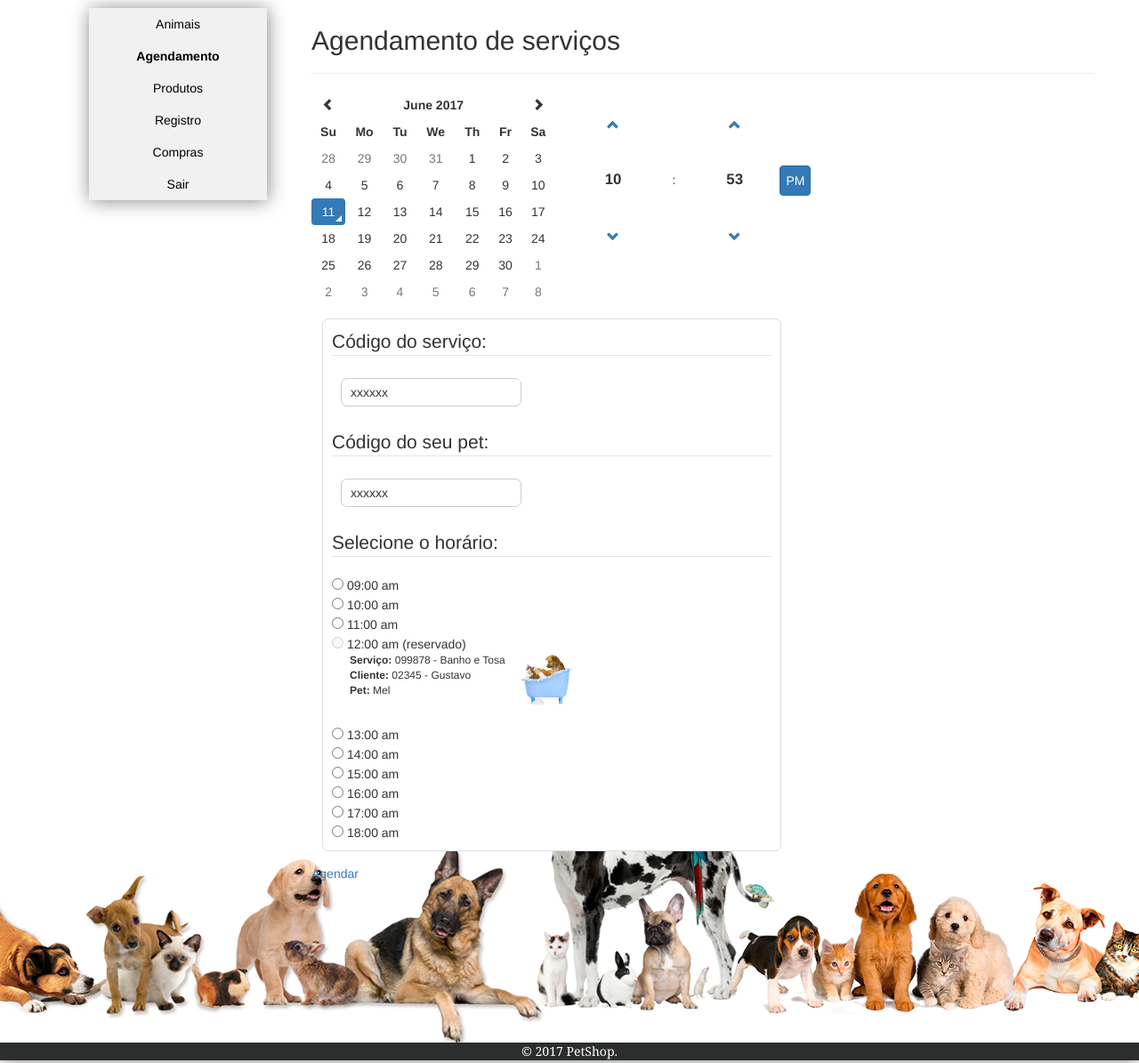
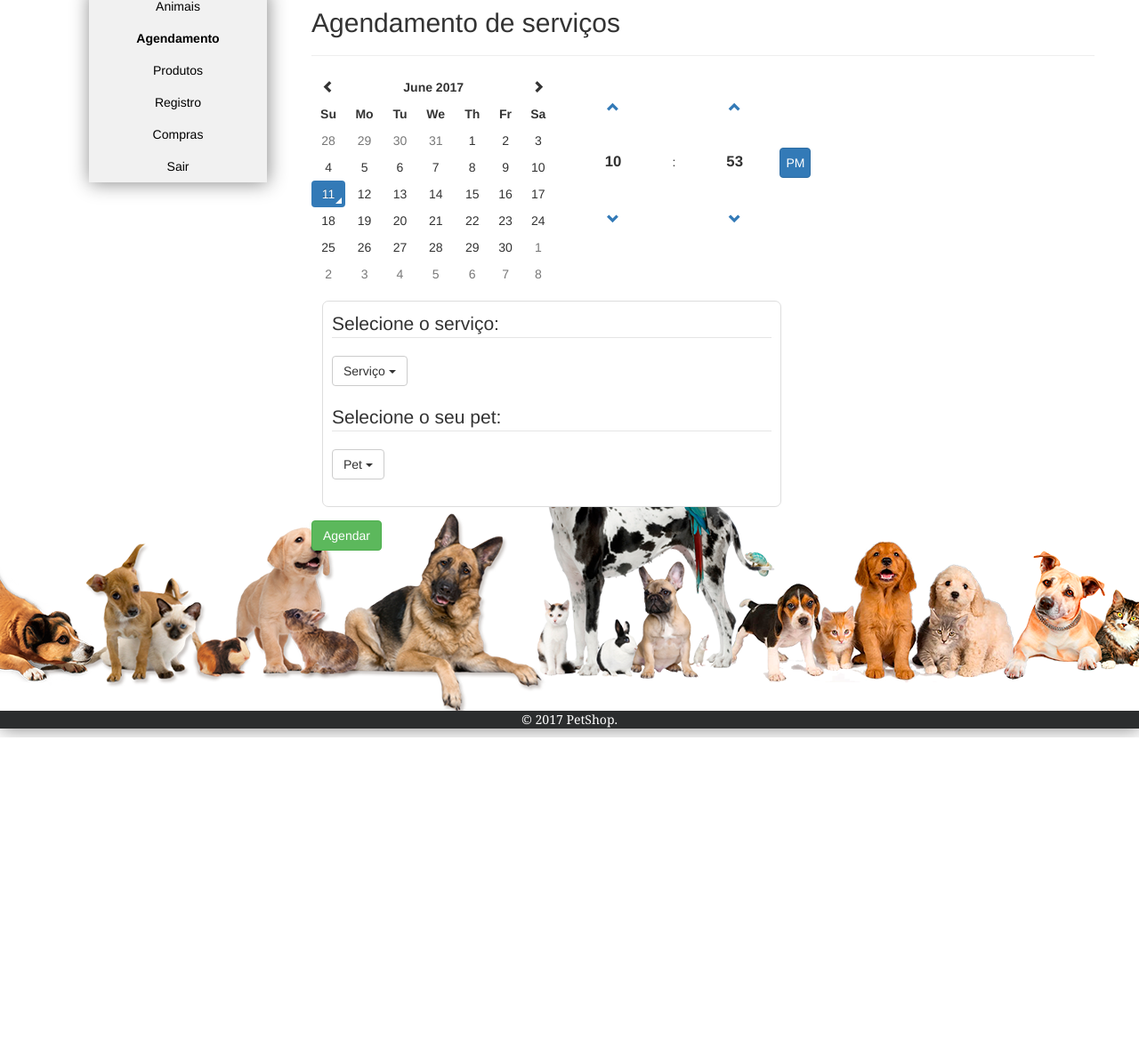
Before and after one commit to grobira/PetShopWeb, a plain HTML site: page PetShop/agendamento.html in a window 1280 px wide. Shown: the part 148-1343 px from the top of the page at 89% size. After the commit the page ends 977 px from the top, so only its background shows below. Drawn offline with nearby package versions, Linux system fonts and the light colour scheme; a web font is replaced by a local one.

Commit message:
mudancas no agendamento

```diff
--- a/PetShop/agendamento.html
+++ b/PetShop/agendamento.html
@@ -9,14 +9,13 @@
 			<link type="text/css" rel="stylesheet" href="styles.css" />
 			<link type="text/css" rel="stylesheet" href="js/bootstrap-datetimepicker.min.css" />
 			<link rel="stylesheet" href="https://maxcdn.bootstrapcdn.com/bootstrap/3.3.7/css/bootstrap.min.css">
-			<script type="text/javascript" src="js/jquery.js"></script>
   			<script src="https://ajax.googleapis.com/ajax/libs/jquery/3.2.1/jquery.min.js"></script>
   			<script type="text/javascript" src="js/moment.js"></script>
   			<script src="https://maxcdn.bootstrapcdn.com/bootstrap/3.3.7/js/bootstrap.min.js"></script>
   			<script type="text/javascript" src="js/bootstrap-datetimepicker.min.js"></script>
   			<script type="text/javascript" src="js/collapse.js"></script>
   			<script type="text/javascript" src="js/transition.js"></script>
-			<script src="js/main.js" type="text/javascript"></script>>
+			<script type="text/javascript" src="js/main.js"></script>
 		</head>
 		<body>
 			<header>
@@ -59,40 +58,28 @@
 				<div class="container_agenda">
 					<form class="formagenda">
 						<fieldset>
-							<legend>Código do serviço:</legend>
-								<input type="text" name="tid" value="xxxxxx"><br>
-						</fieldset> <br>
-						<fieldset>
-							<legend>Código do seu pet:</legend>
-								<input type="text" name="tid" value="xxxxxx"><br>
+							<legend>Selecione o serviço:</legend>
+								<div class="dropdown">
+    								<button class="btn btn-default dropdown-toggle" type="button" id="menu1" data-toggle="dropdown">Serviço
+    								<span class="caret"></span></button>
+						    		<ul class="dropdown-menu" role="menu" aria-labelledby="menu1" id="#cbServicos">
+    								</ul>
+  								</div>
 						</fieldset>	<br>
 						<fieldset>
-    						<legend>Selecione o horário:</legend>
-								<input type="radio" name="horario"> 09:00 am<br>
-								<input type="radio" name="horario"> 10:00 am<br>
-								<input type="radio" name="horario"> 11:00 am<br>
-								<input type="radio" name="horario" disabled> 12:00 am (reservado)<br>
-									<div class="reservado">
-										<div class="container1">
-											<b>Serviço: </b> 099878 - Banho e Tosa<br>
-											<b>Cliente:</b> 02345 - Gustavo<br>
-											<b>Pet:</b> Mel<br>
-										</div>
-										<div class="container21">
-											<img src="img/banho.jpg" class="serv"/>
-										</div>
-									</div><br><br><br><br>
-								<input type="radio" name="horario"> 13:00 am<br>
-								<input type="radio" name="horario"> 14:00 am<br>
-								<input type="radio" name="horario"> 15:00 am<br>
-								<input type="radio" name="horario"> 16:00 am<br>
-								<input type="radio" name="horario"> 17:00 am<br>
-								<input type="radio" name="horario"> 18:00 am<br>
-						</fieldset>
+							<legend>Selecione o seu pet:</legend>
+								<div class="dropdown">
+    								<button class="btn btn-default dropdown-toggle" type="button" id="menu1" data-toggle="dropdown"
+    								id="#cbPet">Pet
+    								<span class="caret"></span></button>
+						    		<ul class="dropdown-menu" role="menu" aria-labelledby="menu1">
+    								</ul>
+  								</div>
+						</fieldset>	<br>
 					</form>
 				</div>
 				<div class="container2">
-					<a href="#" class="button green">Agendar</a>
+					<button type="button" class="btn btn-success">Agendar</button>
 				</div>
 			</div>
 			</section>
--- a/PetShop/js/main.js
+++ b/PetShop/js/main.js
@@ -312,6 +312,13 @@ function loadServs(data){
 	$("#btn_new").prop("disabled", false);
 	$("#btn_cancel").prop("disabled", true);
 	$("#btn_save").prop("disabled", true);
+}
+
+function loadServsCB(data){
+	alert("ta aqui");
+	for(let i in data){
+		$("#cbServicos").append("<li role=\"presentation\"><a role=\"menuitem\" tabindex=\"-1\" href=\"#\">" + data[i].name+"</a></li>");
+	}
 }
 
 function loadProducts(data){
@@ -838,6 +845,16 @@ $(document).on("click", "#btn_save", ()=>{
 			alert("There is empty fields!");
 	}
 });
+
+$(document).on("click", "#cbServicos", ()=>{
+	alert("ta aqui");
+	loadServsCB(list[index]);
+});
+
+$(document).on("click", "#cbPet", ()=>{
+	alert("ta aqui");
+	//loadServsCB(list[index]);
+});
 //===========================================================================================================================
 // Ready do documento
 //===========================================================================================================================
@@ -893,5 +910,12 @@ $(document).ready(() => {
 				loadPetsUser(list);
 			});
 		}
+		if ($("#cbServicos").is(':visible')){ //Se estiver na tela de produtos do cliente
+			readAll("servs", function(resp) {
+				index=0;
+				list=resp;
+				loadServsCB(list);
+			});
+		}
 	});
 });
```
